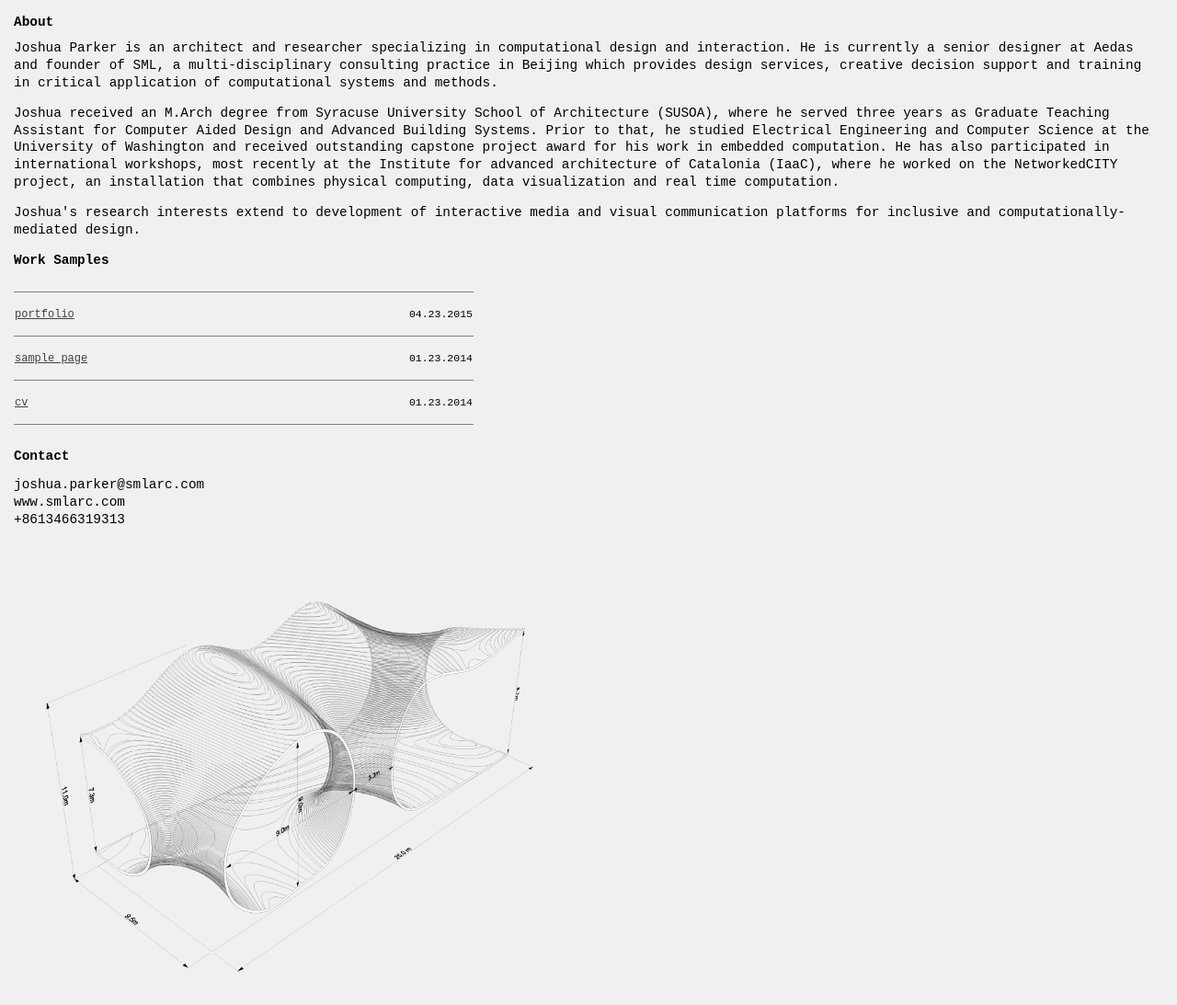
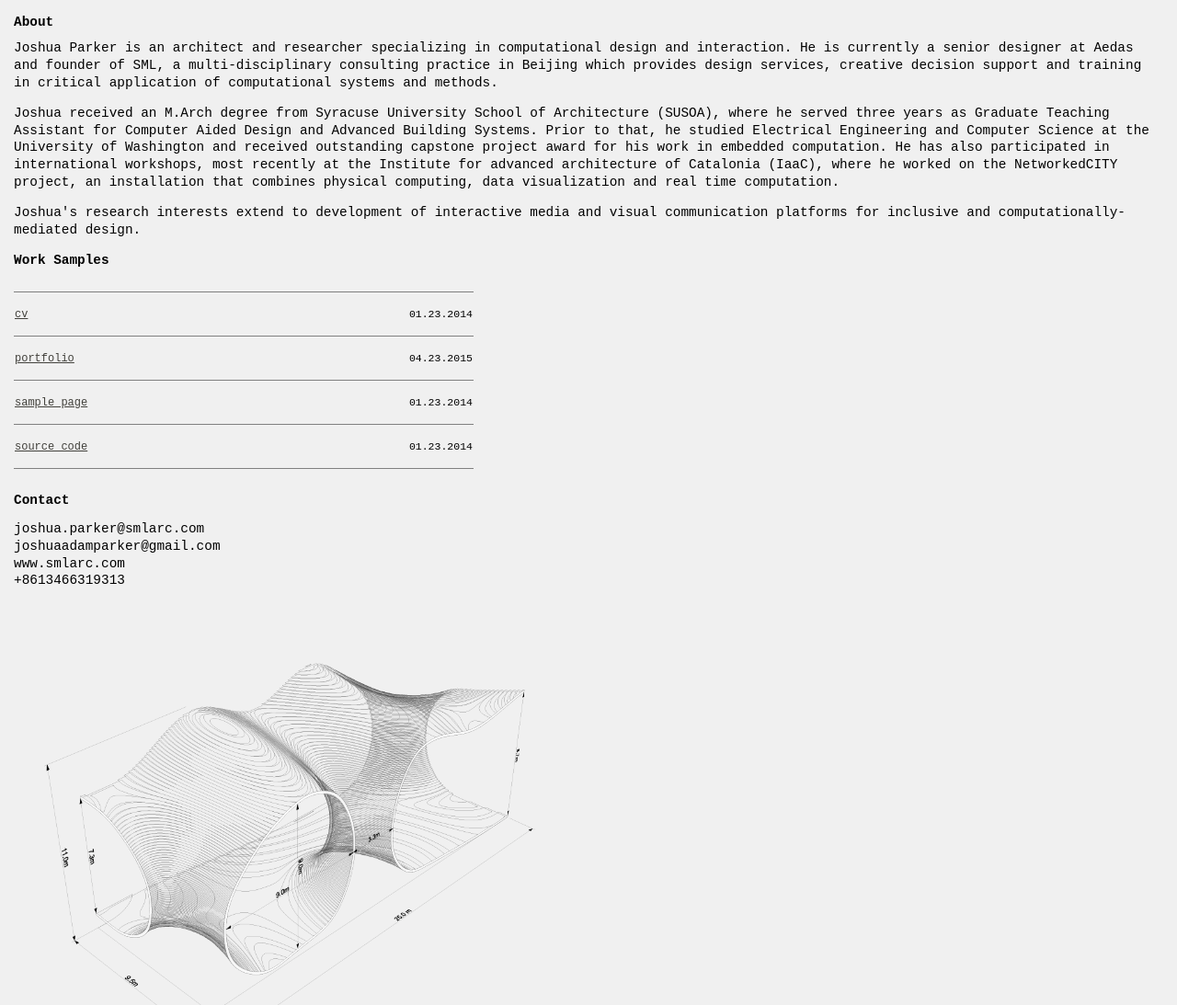
Before and after one commit to parkerjgit/parkerjgit.github.io, a plain HTML site: page index.html in a window 1280 px wide. Shown: the top 1093 px of the page at 92% size. Before the commit the page ends 1069 px from the top, so only its background shows below. Drawn offline with Linux system fonts and the light colour scheme.

Commit message:
updated portfolio, added source_code.pdf

```diff
--- a/index.html
+++ b/index.html
@@ -116,7 +116,17 @@ table span, table a{font-size:12px;}
 			<tbody>
 				<tr class='collection_item legacy project' populate-list-space toggle-if-series>
 				<td class='piece'>
-				<a href="pdf/JoshuaParker-samples-architecture-email.pdf">
+				<a href="pdf/JoshuaParker_cv.pdf">
+				<span>cv</span>
+				</a>
+				</td>
+				<td class='publish-date'>
+				01.23.2014
+				</td>
+				</tr>
+				<tr class='collection_item legacy project' populate-list-space toggle-if-series>
+				<td class='piece'>
+				<a href="pdf/samples.pdf">
 				<span>portfolio</span>
 				</a>
 				</td>
@@ -135,8 +145,8 @@ table span, table a{font-size:12px;}
 				</tr>
 				<tr class='collection_item legacy project' populate-list-space toggle-if-series>
 				<td class='piece'>
-				<a href="pdf/JoshuaParker_cv.pdf">
-				<span>cv</span>
+				<a href="pdf/source_code.pdf">
+				<span>source code</span>
 				</a>
 				</td>
 				<td class='publish-date'>
@@ -148,6 +158,7 @@ table span, table a{font-size:12px;}
 	<h2>Contact</h2>
 	<ul>
     <li>joshua.parker@smlarc.com</li>
+	<li>joshuaadamparker@gmail.com</li>
 	<li>www.smlarc.com</li>
 	<li>+8613466319313</li>
 	</ul>
```
Also changed, not shown: 2 other files.
